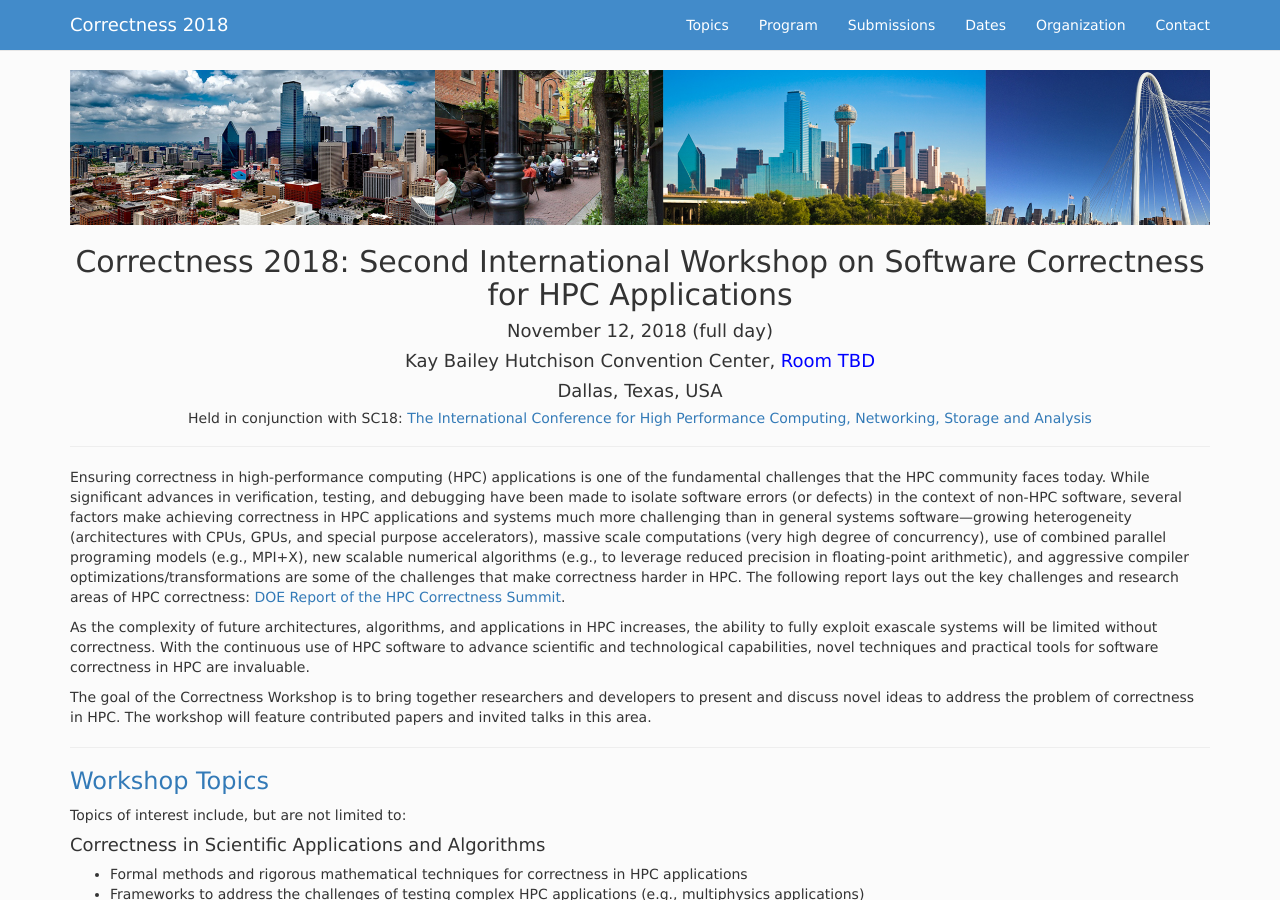
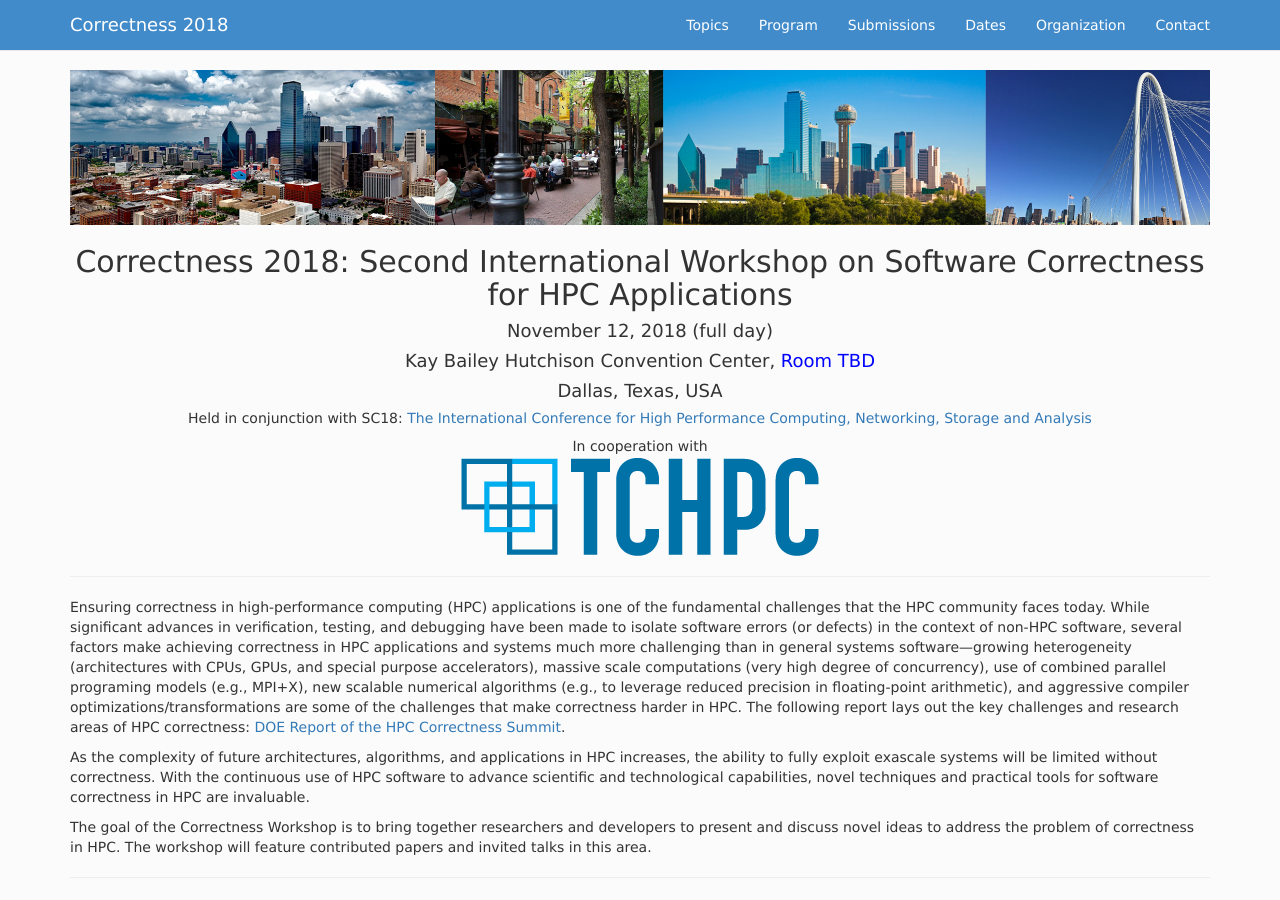
Before and after one commit to correctness-workshop/2018, a Jekyll site: the page built from index.md, in a window 1280 px wide and 900 px high. Built offline with Jekyll 4.4.1, drawn with Linux system fonts in a browser that asks for light colours; nearby versions of some CDN libraries; the list of posts is cut into pages by our own code.

Commit message:
Update index.md

```diff
--- a/index.md
+++ b/index.md
@@ -22,6 +22,12 @@ Correctness 2018: Second International Workshop on Software Correctness for HPC
 <center><h4> Kay Bailey Hutchison Convention Center, <font color="0000FF">Room TBD</font> </h4></center>
 <center><h4> Dallas, Texas, USA </h4></center>
 <center><h5> Held in conjunction with SC18: <a href="https://sc18.supercomputing.org/">The International Conference for High Performance Computing, Networking, Storage and Analysis</a> </h5></center>
+<center>
+In cooperation with <br />
+<a href="https://tc.computer.org/tchpc/">
+  <img src="img/tchpc_logo_cmyk.png" alt="TCHPC">
+</a>
+</center>
 
 
 ----
```
